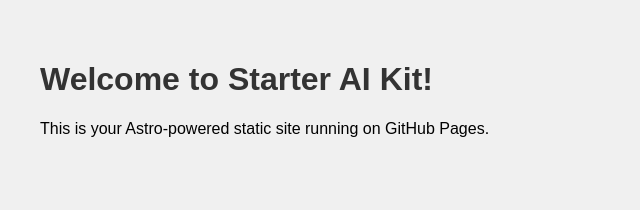
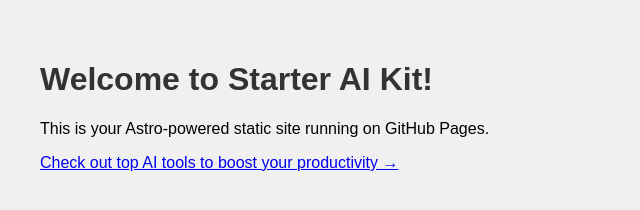
Before and after one commit to starteraikit/starteraikit.github.io, a plain HTML site: page index.html in a window 1280 px wide. Shown: the whole page, without its empty margins (0-640 px from the left). Drawn offline with Linux system fonts and the light colour scheme.

Commit message:
Update index.html
Add link to AI tools page on homepage

```diff
--- a/index.html
+++ b/index.html
@@ -12,5 +12,6 @@
 <body>
   <h1>Welcome to Starter AI Kit!</h1>
   <p>This is your Astro-powered static site running on GitHub Pages.</p>
+  <p><a href="tools.html">Check out top AI tools to boost your productivity →</a></p>
 </body>
 </html>
```
